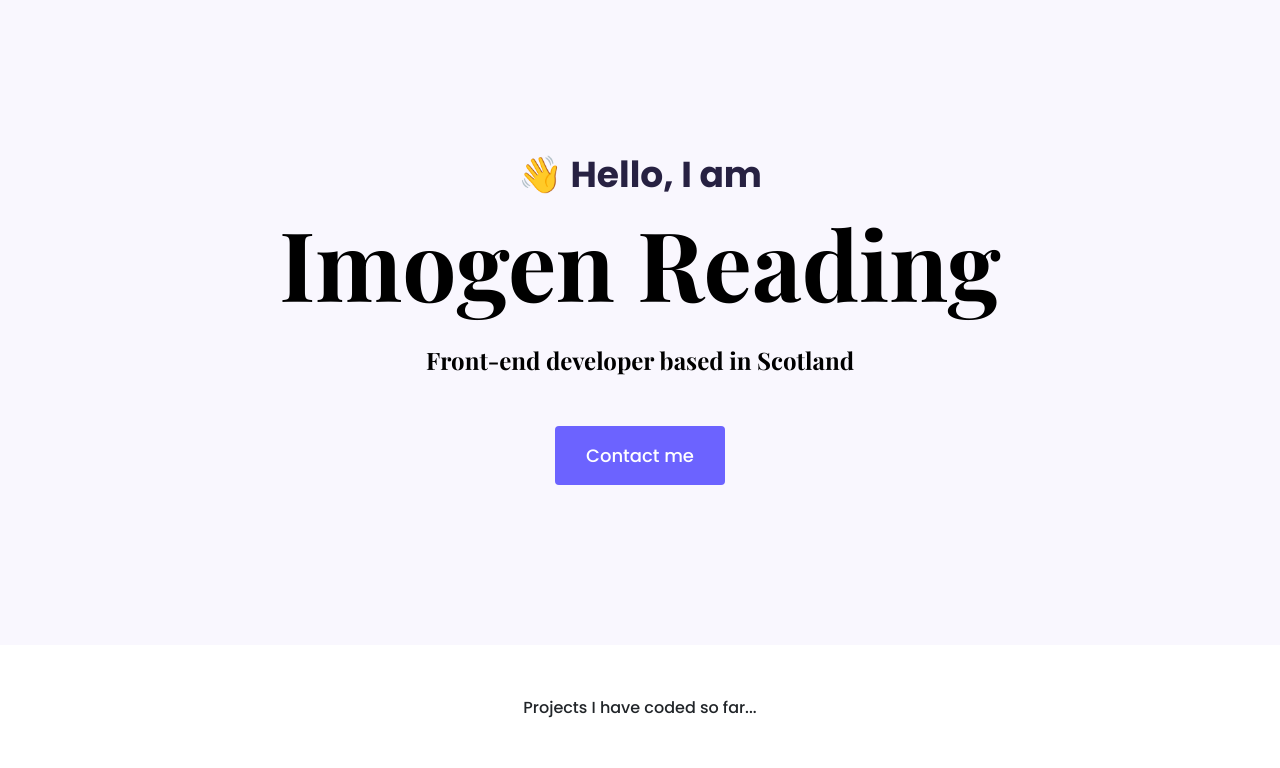
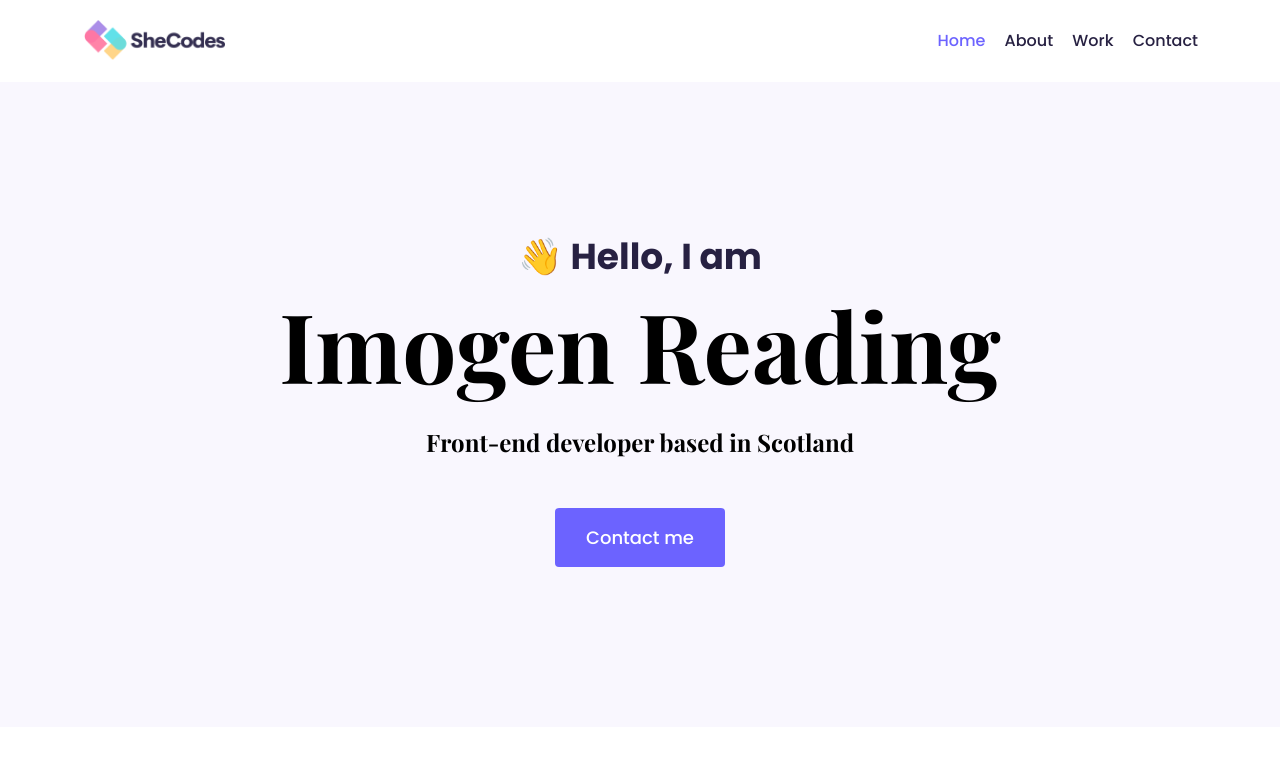
Before and after one commit to ImogenReading/Portfolio-Project, a plain HTML site: page index.html in a window 1280 px wide. Shown: the top 768 px of the page. Drawn offline with nearby package versions, Linux system fonts and the light colour scheme.

```diff
--- a/index.html
+++ b/index.html
@@ -19,6 +19,33 @@
     <title>Portfolio</title>
 </head>
 <body>
+<div class="container">
+    <nav class="d-flex justify-content-between">
+        <a href="/">
+            <img src="images/logo.png" class="logo d-none d-md-block" alt="" />
+            <img src="images/logo-small.jpg" class="logo d-block d-md-none" alt="" />
+        </a>
+        <ul>
+            <li class="active">
+                <a href="/"> Home</a>
+            </li>
+            <li>
+                <a href="/about.html"> About</a>
+            </li>
+            <li>
+                <a href="/work.html"> Work</a>
+            </li>
+            <li>
+                <a href="/contact.html"> Contact</a>
+            </li>
+        </ul>
+    </nav>
+</div>
+
+
+
+
+
     <div class="hero">
         <p>👋 Hello, I am</p>
         <h1>Imogen Reading</h1>
--- a/styles/portfolio.css
+++ b/styles/portfolio.css
@@ -55,21 +55,32 @@ p {
   font-size: 24px;
 }
 
-.about-section {
+.content-container {
   padding: 160px 20px;
 }
 
-.about-section h1 {
+.content h1 {
   font-size: 64px;
   line-height: 80px;
 }
 
-.about-section h2 {
+.content h2 {
   font-size: 18px;
   font-family: var(--default-font-family);
 }
 
-.about-section-content {
+.content h3 {
+  font-size: 24px;
+  line-height: 1.5;
+
+  font-family: var(--default-font-family);
+}
+
+.content p {
+  font-size: 14px;
+}
+
+.content {
   margin: 30px;
 }
 
@@ -95,6 +106,37 @@ p {
   padding: 120px 60px;
 }
 
+.logo {
+  max-height: 40px;
+}
+
+nav {
+  padding: 20px 0;
+}
+
+nav ul {
+  padding: 0;
+  margin: 0;
+}
+
+nav li {
+  display: inline;
+  list-style: none;
+  line-height: 42px;
+  margin-left: 15px;
+}
+
+nav a {
+  text-decoration: none;
+  color: #272142;
+  transition: all 100ms ease-in-out;
+}
+
+nav a:hover,
+nav li.active a {
+  color: var(--branding-color);
+}
+
 @media (max-width: 900px) {
   h1 {
     font-size: 44px;
@@ -109,7 +151,7 @@ p {
     padding: 80px 20px;
   }
 
-  .about-section {
+  .content {
     text-align: center;
     padding: 0;
   }
```
Also changed, not shown: images/logo.png (added), 1 other file.
